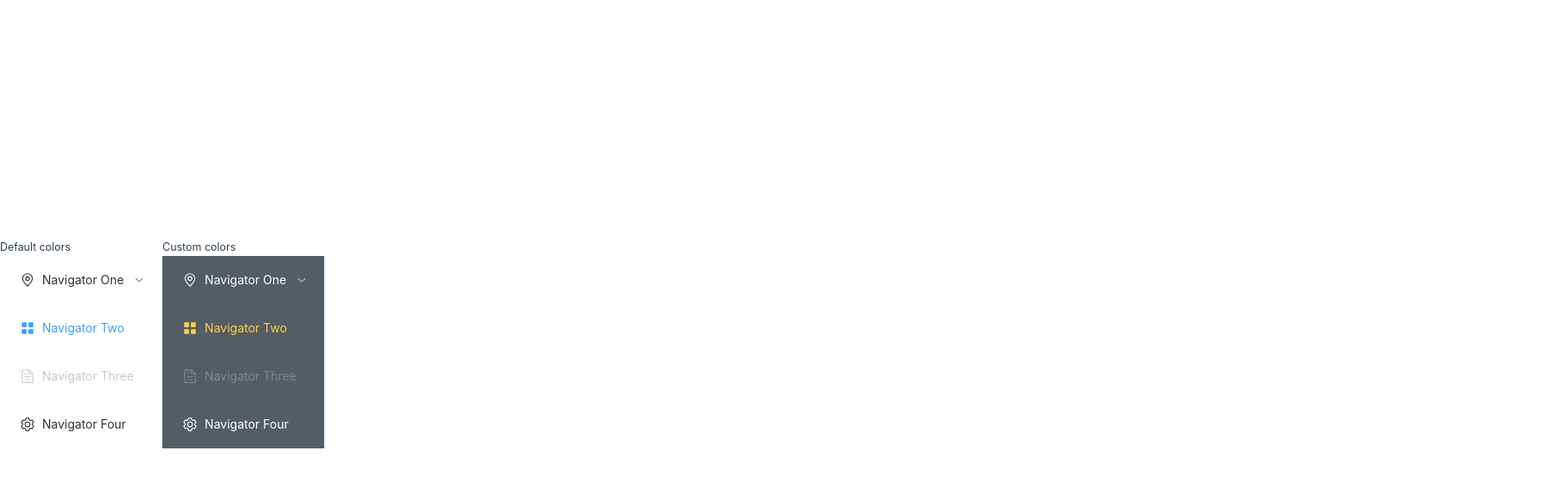
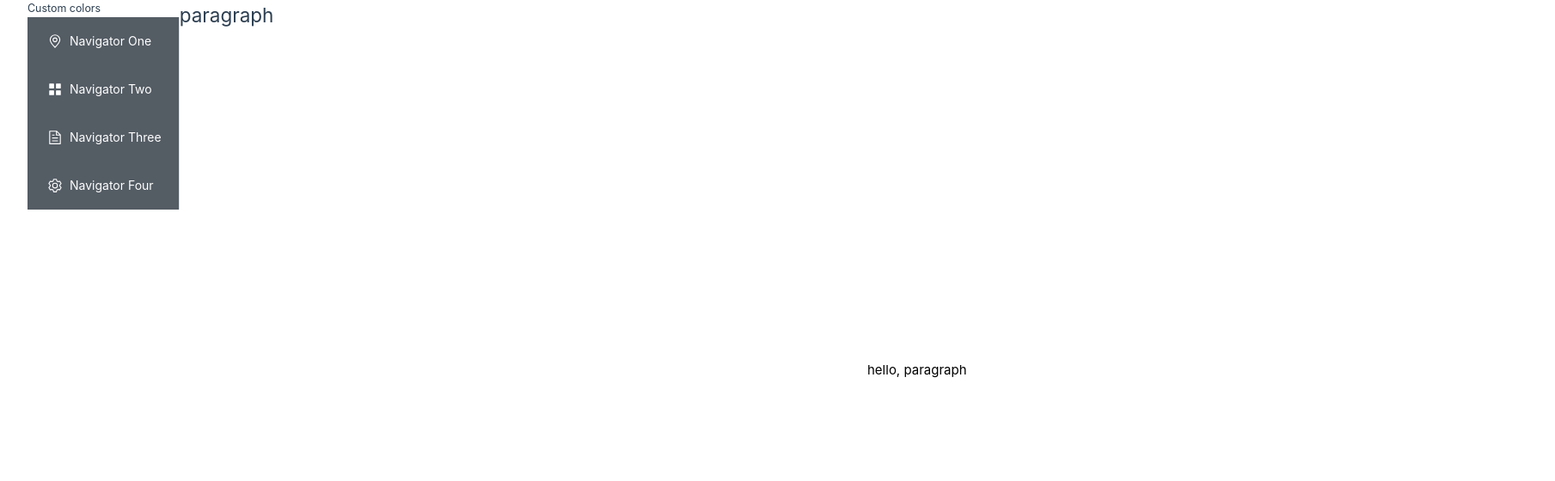
Before and after one commit to zhangxz18/xiangsheng_visualization, a Vue app: page /#/paragraph in a window 1280 px wide. Shown: the top 560 px of the page at 86% size, 1809 px wide, since content can reach past the window. Built offline with nearby package versions, Linux system fonts and the light colour scheme.

Commit message:
add menu

```diff
--- a/index.html
+++ b/index.html
@@ -7,8 +7,8 @@
     <title>Vite App</title>
   </head>
   <body>
-    <!-- <div id="app"></div> -->
-    <div id="menu"></div>
+    <div id="app"></div>
+    <!-- <div id="D3test"></div> -->
     <script type="module" src="/src/main.js"></script>
   </body>
 </html>
--- a/src/App.vue
+++ b/src/App.vue
@@ -1,22 +1,90 @@
 <script setup>
 import HelloWorld from './components/HelloWorld.vue'
 import TheWelcome from './components/TheWelcome.vue'
+import Menu from './components/Menu.vue'
+import {
+    Document,
+    Menu as IconMenu,
+    Location,
+    Setting,
+} from '@element-plus/icons-vue'
+const handleOpen = (key, keyPath) => {
+  console.log(key, keyPath)
+}
+const handleClose = (key, keyPath) => {
+  console.log(key, keyPath)
+}
 </script>
 
- <template>
-  <header>
-    <img alt="Vue logo" class="logo" src="./assets/logo.svg" width="125" height="125" />
+<template>
+  <p>
+  <el-row class="tac">
+    <el-col :span="24">
+      <h5 class="mb-2">Custom colors</h5>
+      <el-menu
+        active-text-color="#ffd04b"
+        background-color="#545c64"
+        class="el-menu-vertical-demo"
+        :default-active="activeIndex"
+        text-color="#fff"
+        @open="handleOpen"
+        @close="handleClose"
+      >
+        <el-menu-item index="/word" @click="handleSelect('word')">
+          <template #title>
+            <el-icon><location /></el-icon>
+            <span>Navigator One</span>
+          </template>
+        </el-menu-item>
+        <el-menu-item index="/sentence" @click="handleSelect('sentence')">
+          <el-icon><icon-menu /></el-icon>
+          <span>Navigator Two</span>
+        </el-menu-item>
+        <el-menu-item index="/paragraph" @click="handleSelect('paragraph')">
+          <el-icon><document /></el-icon>
+          <span>Navigator Three</span>
+        </el-menu-item>
+        <el-menu-item index="/d3test" @click="handleSelect('d3test')">
+          <el-icon><setting /></el-icon>
+          <span>Navigator Four</span>
+        </el-menu-item>
+      </el-menu>
+    </el-col>
+  </el-row>
+</p>
+  <main>
+    <RouterView />
+  </main>
+</template>
 
-    <div class="wrapper">
-      <HelloWorld msg="TST" />
-    </div>
-  </header>
-
-  <main>
-    <TheWelcome />
-  </main>
-
-</template>
+<script>
+export default {
+  data () {
+    return {
+      activeIndex: 'word', // Set to the default route name or path
+    };
+  },
+  watch: {
+    $route () {
+      this.setCurrentRoute()
+    }
+  },
+  mounted () {
+  },
+  created () {
+    this.setCurrentRoute()
+  },
+  methods: {
+    handleSelect (key) {
+      // Update the route based on the selected menu item
+      this.$router.push({ name: key });
+    },
+    setCurrentRoute () {
+      this.activeIndex = this.$route.name;
+    }
+  }
+}
+</script>
 
 <style scoped>
 header {
--- /dev/null
+++ b/src/Paragraph.vue
@@ -0,0 +1,20 @@
+<template>
+    <div>
+      <h2>paragraph</h2>
+        <svg width="1600" height="800" id="mainsvg" class="svgs"></svg>
+    </div>
+</template>
+
+<script>
+import * as d3 from "d3";
+export default {
+    mounted(){
+        d3.select("#mainsvg")
+            .append("text")
+            .attr("x", 800)
+            .attr("y", 400)
+            .text("hello, paragraph");
+    },
+};
+
+</script>
--- /dev/null
+++ b/src/Sentence.vue
@@ -0,0 +1,20 @@
+<template>
+    <div>
+      <h2>sentence</h2>
+        <svg width="1600" height="800" id="mainsvg" class="svgs"></svg>
+    </div>
+</template>
+
+<script>
+import * as d3 from "d3";
+export default {
+    mounted(){
+        d3.select("#mainsvg")
+            .append("text")
+            .attr("x", 800)
+            .attr("y", 400)
+            .text("hello, sentence");
+    },
+};
+
+</script>
--- /dev/null
+++ b/src/Word.vue
@@ -0,0 +1,20 @@
+<template>
+    <div>
+      <h2>word</h2>
+        <svg width="1600" height="800" id="mainsvg" class="svgs"></svg>
+    </div>
+</template>
+
+<script>
+import * as d3 from "d3";
+export default {
+    mounted(){
+        d3.select("#mainsvg")
+            .append("text")
+            .attr("x", 800)
+            .attr("y", 400)
+            .text("hello, words");
+    },
+};
+
+</script>
--- /dev/null
+++ b/src/components/Menu.vue
@@ -0,0 +1,51 @@
+<template>
+    <el-row class="tac">
+      <el-col :span="24">
+        <h5 class="mb-2">Custom colors</h5>
+        <el-menu
+          active-text-color="#ffd04b"
+          background-color="#545c64"
+          class="el-menu-vertical-demo"
+          default-active="Word"
+          text-color="#fff"
+          @open="handleOpen"
+          @close="handleClose"
+        >
+          <el-menu-item index="Word">
+            <template #title>
+              <el-icon><location /></el-icon>
+              <span>Navigator One</span>
+            </template>
+          </el-menu-item>
+          <el-menu-item index="Sentence">
+            <el-icon><icon-menu /></el-icon>
+            <span>Navigator Two</span>
+          </el-menu-item>
+          <el-menu-item index="Paragraph">
+            <el-icon><document /></el-icon>
+            <span>Navigator Three</span>
+          </el-menu-item>
+          <el-menu-item index="D3test">
+            <el-icon><setting /></el-icon>
+            <span>Navigator Four</span>
+          </el-menu-item>
+        </el-menu>
+      </el-col>
+    </el-row>
+  </template>
+
+  <script setup>
+  import {
+    Document,
+    Menu as IconMenu,
+    Location,
+    Setting,
+  } from '@element-plus/icons-vue'
+  const handleOpen = (key, keyPath) => {
+    console.log(key, keyPath)
+    // this.activeIndex = key
+  }
+  const handleClose = (key, keyPath) => {
+    console.log(key, keyPath)
+  }
+  </script>
--- a/src/d3test.vue
+++ b/src/d3test.vue
@@ -5,10 +5,9 @@
     </div>
 </template>
 
-  <script>
+<script>
 import * as d3 from "d3";
 export default {
-
     mounted(){
         // The following code is the typical routine of my d3.js code.
         const svg = d3.select('svg');
--- a/src/main.js
+++ b/src/main.js
@@ -2,18 +2,17 @@ import './assets/main.css'
 import { createApp } from 'vue'
 import ElementPlus from 'element-plus';
 import 'element-plus/dist/index.css'
+import router from './router'
 import App from './App.vue'
-import d3test from './d3test.vue'
-import menu from './menu.vue'
+// import D3test from './D3test.vue'
+// import Menu from './components/Menu.vue'
 
 
-const testapp = createApp(d3test)
-testapp.use(ElementPlus)
-testapp.mount('#app')
+// const testapp = createApp(D3test)
+// testapp.use(ElementPlus)
+// testapp.mount('#D3test')
 
-const menuapp = createApp(menu)
-menuapp.use(ElementPlus)
-menuapp.mount('#menu')
-
-
-// createApp(App).mount('#app2')
+const app = createApp(App)
+app.use(router)
+app.use(ElementPlus)
+app.mount('#app')
--- a/src/menu.vue
+++ /dev/null
@@ -1,100 +0,0 @@
-<template>
-    <el-row class="tac">
-      <el-col :span="12">
-        <h5 class="mb-2">Default colors</h5>
-        <el-menu
-          default-active="2"
-          class="el-menu-vertical-demo"
-          @open="handleOpen"
-          @close="handleClose"
-        >
-          <el-sub-menu index="1">
-            <template #title>
-              <el-icon><location /></el-icon>
-              <span>Navigator One</span>
-            </template>
-            <el-menu-item-group title="Group One">
-              <el-menu-item index="1-1">item one</el-menu-item>
-              <el-menu-item index="1-2">item two</el-menu-item>
-            </el-menu-item-group>
-            <el-menu-item-group title="Group Two">
-              <el-menu-item index="1-3">item three</el-menu-item>
-            </el-menu-item-group>
-            <el-sub-menu index="1-4">
-              <template #title>item four</template>
-              <el-menu-item index="1-4-1">item one</el-menu-item>
-            </el-sub-menu>
-          </el-sub-menu>
-          <el-menu-item index="2">
-            <el-icon><icon-menu /></el-icon>
-            <span>Navigator Two</span>
-          </el-menu-item>
-          <el-menu-item index="3" disabled>
-            <el-icon><document /></el-icon>
-            <span>Navigator Three</span>
-          </el-menu-item>
-          <el-menu-item index="4">
-            <el-icon><setting /></el-icon>
-            <span>Navigator Four</span>
-          </el-menu-item>
-        </el-menu>
-      </el-col>
-      <el-col :span="12">
-        <h5 class="mb-2">Custom colors</h5>
-        <el-menu
-          active-text-color="#ffd04b"
-          background-color="#545c64"
-          class="el-menu-vertical-demo"
-          default-active="2"
-          text-color="#fff"
-          @open="handleOpen"
-          @close="handleClose"
-        >
-          <el-sub-menu index="1">
-            <template #title>
-              <el-icon><location /></el-icon>
-              <span>Navigator One</span>
-            </template>
-            <el-menu-item-group title="Group One">
-              <el-menu-item index="1-1">item one</el-menu-item>
-              <el-menu-item index="1-2">item two</el-menu-item>
-            </el-menu-item-group>
-            <el-menu-item-group title="Group Two">
-              <el-menu-item index="1-3">item three</el-menu-item>
-            </el-menu-item-group>
-            <el-sub-menu index="1-4">
-              <template #title>item four</template>
-              <el-menu-item index="1-4-1">item one</el-menu-item>
-            </el-sub-menu>
-          </el-sub-menu>
-          <el-menu-item index="2">
-            <el-icon><icon-menu /></el-icon>
-            <span>Navigator Two</span>
-          </el-menu-item>
-          <el-menu-item index="3" disabled>
-            <el-icon><document /></el-icon>
-            <span>Navigator Three</span>
-          </el-menu-item>
-          <el-menu-item index="4">
-            <el-icon><setting /></el-icon>
-            <span>Navigator Four</span>
-          </el-menu-item>
-        </el-menu>
-      </el-col>
-    </el-row>
-  </template>
-
-  <script setup>
-  import {
-    Document,
-    Menu as IconMenu,
-    Location,
-    Setting,
-  } from '@element-plus/icons-vue'
-  const handleOpen = (key, keyPath) => {
-    console.log(key, keyPath)
-  }
-  const handleClose = (key, keyPath) => {
-    console.log(key, keyPath)
-  }
-  </script>
--- /dev/null
+++ b/src/router.js
@@ -0,0 +1,16 @@
+import { createRouter, createWebHistory ,createWebHashHistory} from 'vue-router'
+import Word from './Word.vue';
+import Sentence from './Sentence.vue';
+import Paragraph from './Paragraph.vue';
+import D3test from './D3test.vue';
+
+const router = createRouter({
+    history: createWebHashHistory(),
+    routes:[
+    { path: '/word', name:'word' ,component: Word },
+    { path: '/sentence', name:'sentence', component: Sentence },
+    { path: '/paragraph', name:'paragraph', component: Paragraph },
+    { path: '/d3test', name:'d3test', component: D3test },]
+})
+
+export default router;
```
